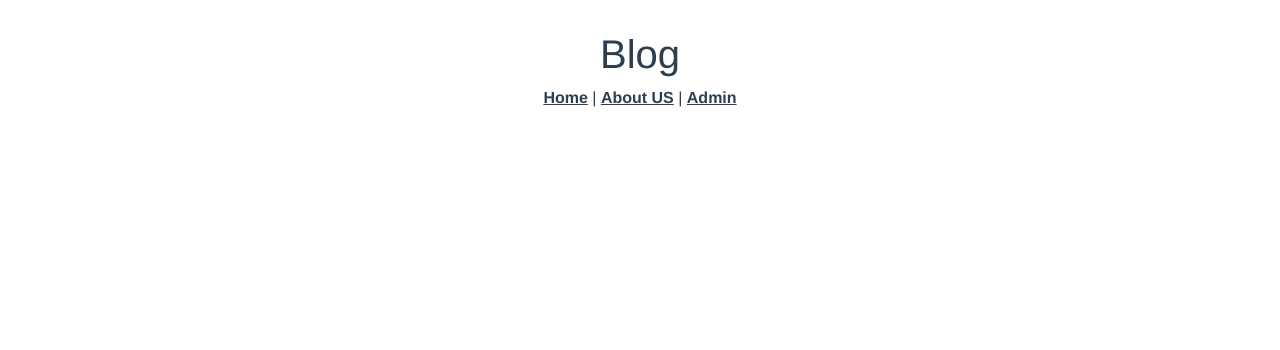
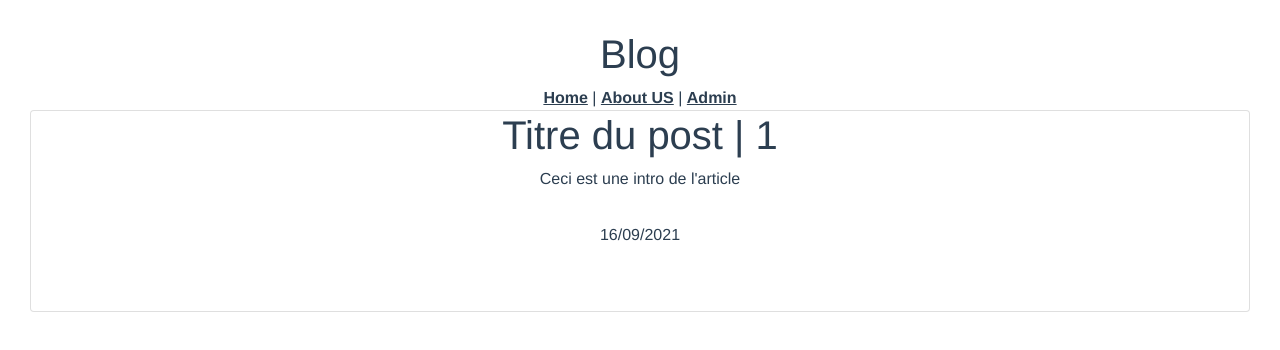
Before and after one commit to Nohan75/projet-blog-vue, a Vue app: page /#/article/1 in a window 1280 px wide. Shown: the top 350 px of the page. Built offline with nearby package versions, Linux system fonts and the light colour scheme.

Commit message:
lien vers article simple + page single article

```diff
--- a/src/components/SinglePost.vue
+++ b/src/components/SinglePost.vue
@@ -1,11 +1,26 @@
 <template>
     <div>
-
+        <div class="card">
+            <h1 class="card-title"> {{ getPosts.posts[getId].titre }} | {{ getId }} </h1>
+            <p class="card-text"> {{ getPosts.posts[getId].intro }} </p>
+            <p class="card-text"> {{ getPosts.posts[getId].author }} </p>
+            <p class="card-text"> {{ getPosts.posts[getId].date }} </p>
+            <p class="card-body"> {{ getPosts.posts[getId].content }} </p>
+        </div>
     </div>
 </template>
 <script>
 export default {
     name: 'SinglePost',
+    computed: {
+        getPosts() {
+            return this.$store.state.posts
+        },
+        getId() {
+            return this.$route.params.id
+        },
+
+    }
 
 }
 </script>
--- a/src/router/index.js
+++ b/src/router/index.js
@@ -9,7 +9,12 @@ const routes = [
   {
     path: '/',
     name: 'Home',
-    component: Home
+    component: Home,
+  },
+  {
+    path: '/article/:id',
+    name: 'SinglePost',
+    component: () => import('../components/SinglePost.vue')
   },
   {
     path: '/about',
--- a/src/store/articles.json
+++ b/src/store/articles.json
@@ -3,7 +3,9 @@
         {
         "titre": "Titre du post",
         "intro": "Ceci est une intro de l'article",
-        "date": "16/09/2021"
+        "date": "16/09/2021",
+        "author": "M. Lorem Ipsum",
+        "content": "Lorem ipsum dolor sit amet consectetur adipisicing elit. Porro placeat temporibus laboriosam reiciendis. Qui necessitatibus tempore laboriosam aliquid quibusdam rem earum laborum fugiat blanditiis pariatur! Saepe, reiciendis? Rem molestias autem quae optio obcaecati explicabo, quibusdam repellendus nobis aut sit suscipit nisi, vel voluptatum necessitatibus aperiam."
         },
         {
         "titre": "Titre du post",
--- a/src/views/Home.vue
+++ b/src/views/Home.vue
@@ -4,7 +4,7 @@
           <h3 class="card-title">  {{ getPosts.posts[index].titre }} </h3>
           <p class="card-text">  {{ getPosts.posts[index].intro }} </p>
           <p class="card-text"> {{ getPosts.posts[index].date }}  </p>
-          <button class="btn btn-success">Lire +</button>
+          <router-link :to="`/article/${index}`"> <button class="btn btn-success">Lire +</button>  </router-link>
       </div>
   </div>
 </template>
```
